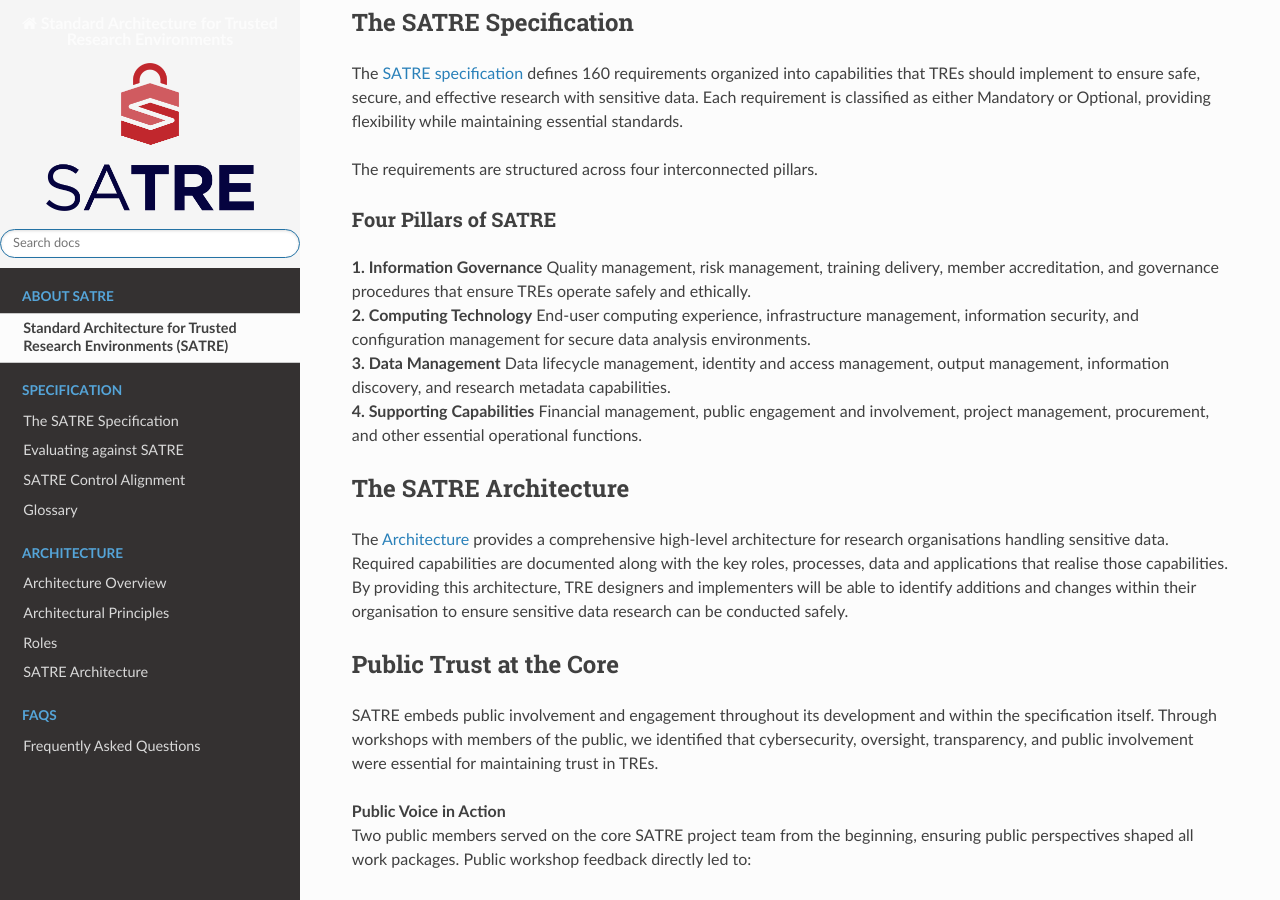
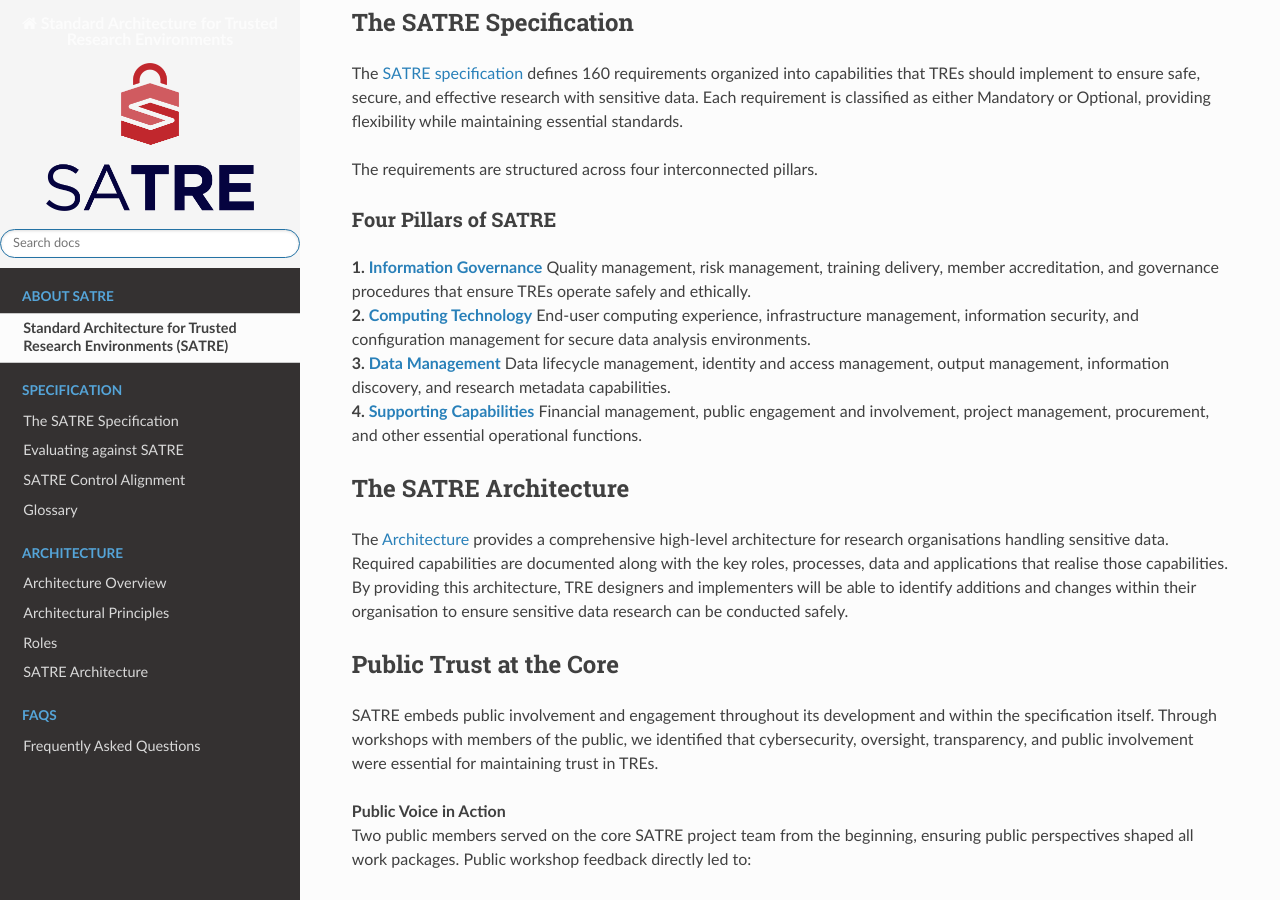
Before and after one commit to sa-tre/satre-specification, a Sphinx documentation site: the page built from docs/source/index.md, in a window 1280 px wide and 900 px high, scrolled down 1285 px. Built offline with Sphinx 7.4.7 and the Read the Docs theme 3.1.0, drawn with Linux system fonts in a browser that asks for light colours; part of the change alters nothing that is shown; some of the changed text lies outside the part shown.

```diff
--- a/docs/source/index.md
+++ b/docs/source/index.md
@@ -42,7 +42,7 @@ SATRE (Standard Architecture for Trusted Research Environments) is the UK's firs
 
 TREs are secure computing environments specifically designed for research using sensitive or personal data. They enable researchers to access and analyze data safely while minimizing the risk of data exposure or release. SATRE brings consistency and best practice to how these environments are designed, operated, and governed.
 
-SATRE is built on four guiding principles: **Usability, Maintaining Public Trust, Observability, and Standardisation.** These principles ensure that TREs are not only secure and compliant but also accessible to researchers and trustworthy to the public.
+SATRE is built on four [guiding principles](principles.md): **Usability, Maintaining Public Trust, Observability, and Standardisation.** These principles ensure that TREs are not only secure and compliant but also accessible to researchers and trustworthy to the public.
 
 ### Introduction to the SATRE Project
 
@@ -77,13 +77,13 @@ The requirements are structured across four interconnected pillars.
 
 ### Four Pillars of SATRE
 
-**1. Information Governance**
+**1. [Information Governance](new-spec-test.md#information-governance)**
 Quality management, risk management, training delivery, member accreditation, and governance procedures that ensure TREs operate safely and ethically.<br>
-**2. Computing Technology**
+**2. [Computing Technology](new-spec-test.md#computing-technology-and-information-security)**
 End-user computing experience, infrastructure management, information security, and configuration management for secure data analysis environments.<br>
-**3. Data Management**
+**3. [Data Management](new-spec-test.md#data-management)**
 Data lifecycle management, identity and access management, output management, information discovery, and research metadata capabilities.<br>
-**4. Supporting Capabilities**
+**4. [Supporting Capabilities](new-spec-test.md#supporting-capabilities)**
 Financial management, public engagement and involvement, project management, procurement, and other essential operational functions.
 
 ## The SATRE Architecture
```
